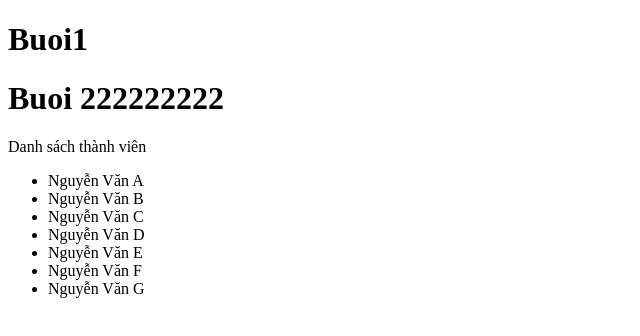
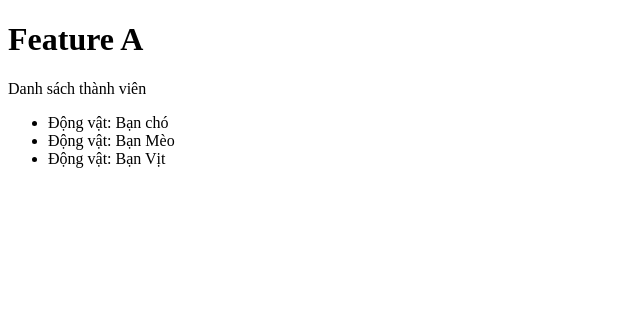
Before and after one commit to NguyenDucTruyen/FirstWeb, a plain HTML site: page index.html in a window 1280 px wide. Shown: the whole page, without its empty margins (0-640 px from the left). Drawn offline with Linux system fonts and the light colour scheme.

Commit message:
feat: feature A

```diff
--- a/index.html
+++ b/index.html
@@ -6,17 +6,13 @@
     <title>Document</title>
 </head>
 <body>
-    <h1>Buoi1</h1>
-    <h1>Buoi 222222222</h1>
+    <h1>Feature A</h1>
     <p>Danh sách thành viên</p>
     <ul>
-        <li>Nguyễn Văn A</li>
-        <li>Nguyễn Văn B</li>
-        <li>Nguyễn Văn C</li>
-        <li>Nguyễn Văn D</li>
-        <li>Nguyễn Văn E</li>
-        <li>Nguyễn Văn F</li>
-        <li>Nguyễn Văn G</li>
+        <li>Động vật: Bạn chó</li>
+        <li>Động vật: Bạn Mèo</li>
+        <li>Động vật: Bạn Vịt</li>
     </ul>
+
 </body>
 </html>
--- /dev/null
+++ b/style.css
@@ -0,0 +1,10 @@
+html {
+    font-size: 10px;
+}
+div {
+    font-size: 20px;
+}
+span {
+    display: inline-block;
+    width: 10rem;
+}
```
